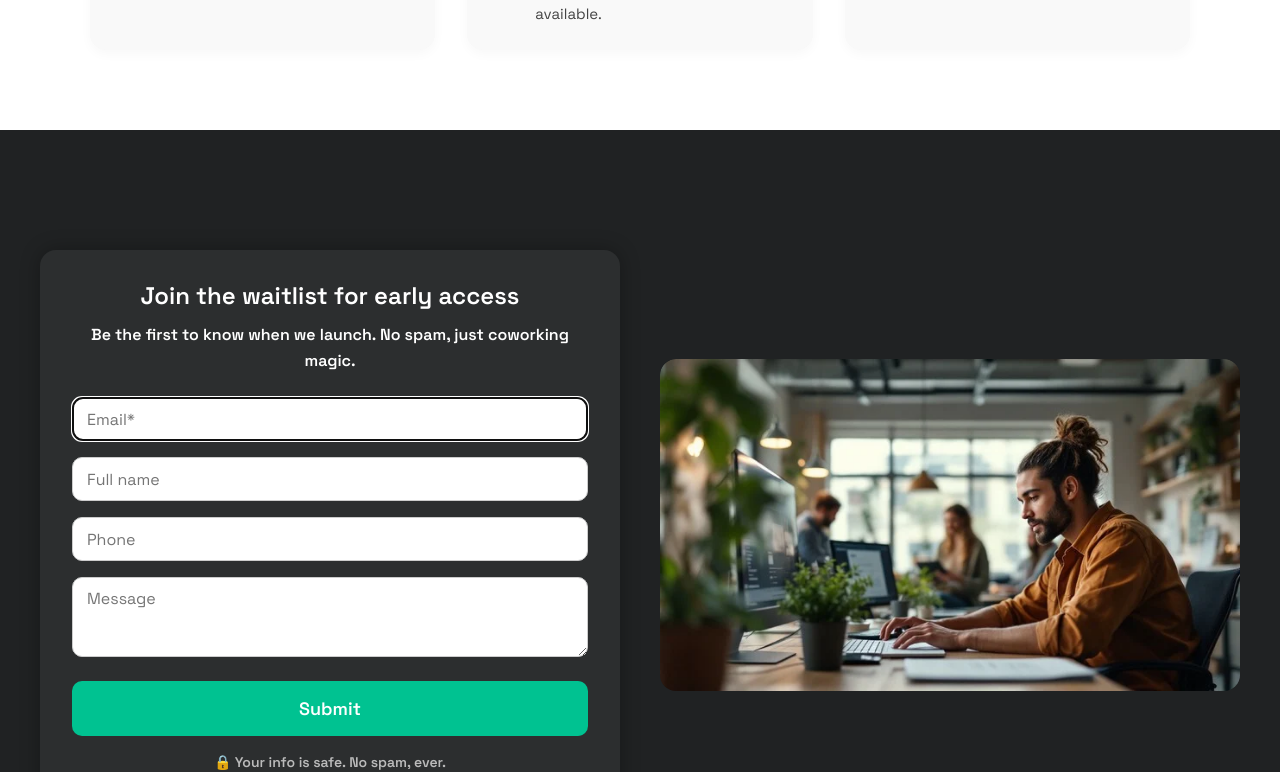
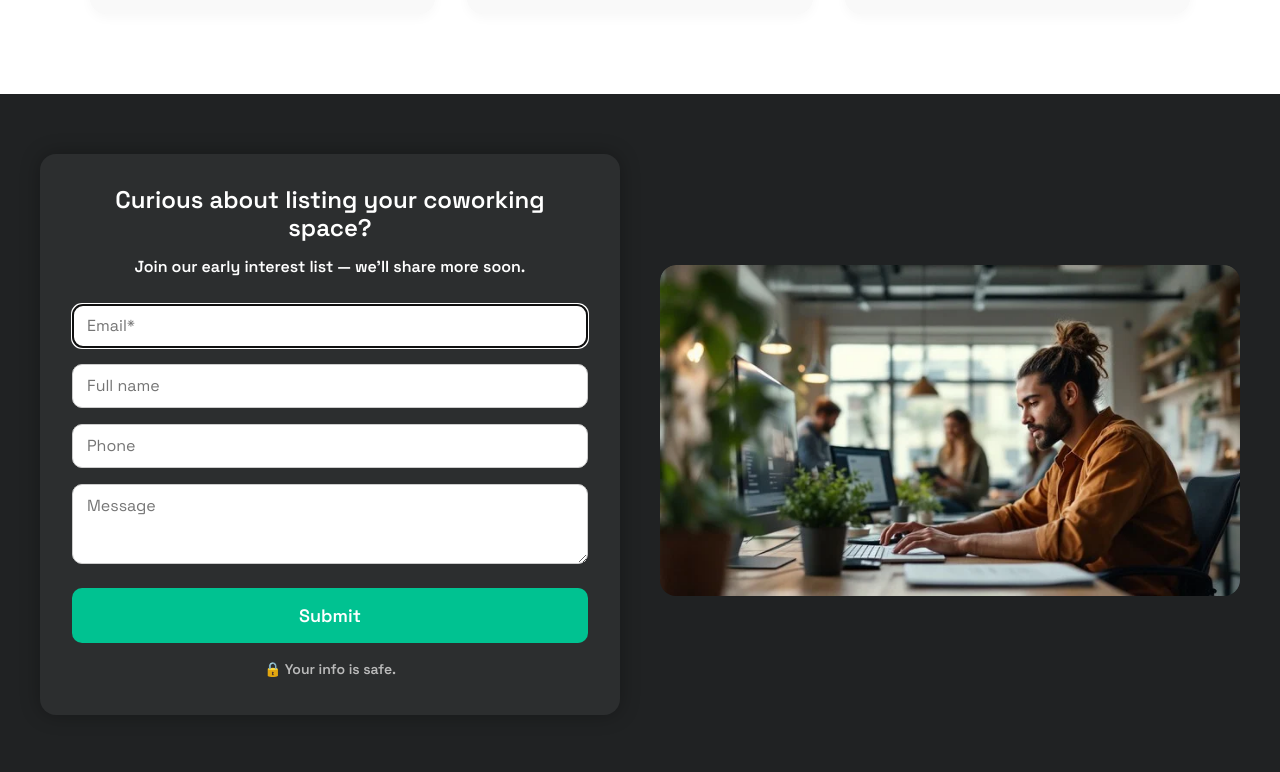
Before and after one commit to lauraxh91/flex-spaces-app, a React (Vite) app: page / in a window 1280 px wide. Shown: the part 1837-2609 px from the top of the page. Built offline with nearby package versions, Linux system fonts and the light colour scheme.

Commit message:
changed copy

```diff
--- a/src/components/ContactForm.jsx
+++ b/src/components/ContactForm.jsx
@@ -6,7 +6,7 @@ const styles = {
   wrapper: {
     width: '100%',
     margin: '0 auto',
-    padding: '60px 20px',
+    padding: '30px 20px',
     backgroundColor: '#202223',
     color: '#ffffff',
     display: 'flex',
@@ -144,7 +144,7 @@ const ContactForm = () => {
         backgroundColor: '#2C2E2F',
         borderRadius: '16px',
         color: '#00C291',
-        fontSize: '24px',
+        fontSize: '20px',
         fontWeight: '600',
       }}>
         Thank you for joining the waitlist!<br />
@@ -155,12 +155,11 @@ const ContactForm = () => {
           <div style={styles.card}>
             <form onSubmit={handleSubmit}>
               <div style={styles.headline}>
-                Join the waitlist for early access
+                Curious about listing your coworking space?
               </div>
               <p style={styles.subheadline}>
-                Be the first to know when we launch. No spam, just coworking magic.
+                Join our early interest list — we’ll share more soon.
               </p>
-
               <input
                 id="email-input"
                 style={styles.input}
@@ -205,7 +204,7 @@ const ContactForm = () => {
                 Submit
               </button>
 
-              <p style={styles.smallText}>🔒 Your info is safe. No spam, ever.</p>
+              <p style={styles.smallText}>🔒 Your info is safe.</p>
             </form>
           </div>
 
--- a/src/components/Text/CallOut.jsx
+++ b/src/components/Text/CallOut.jsx
@@ -90,7 +90,6 @@ const styles = {
 
 const CallOut = () => {
   const checklistItems = [
-    'Day & week passes — no long-term commitment',
     'Monetize unused desks effortlessly',
     'No disruption to current members',
     'All-in-one platform tools included',
@@ -115,7 +114,7 @@ const CallOut = () => {
           ))}
         </div>
         <a href="#contact" style={{ ...styles.button, textAlign: 'center', display: 'inline-block', textDecoration: 'none' }}>
-        I’m Interested
+  I’m Interested
 </a>
       </div>
     </div>
```
